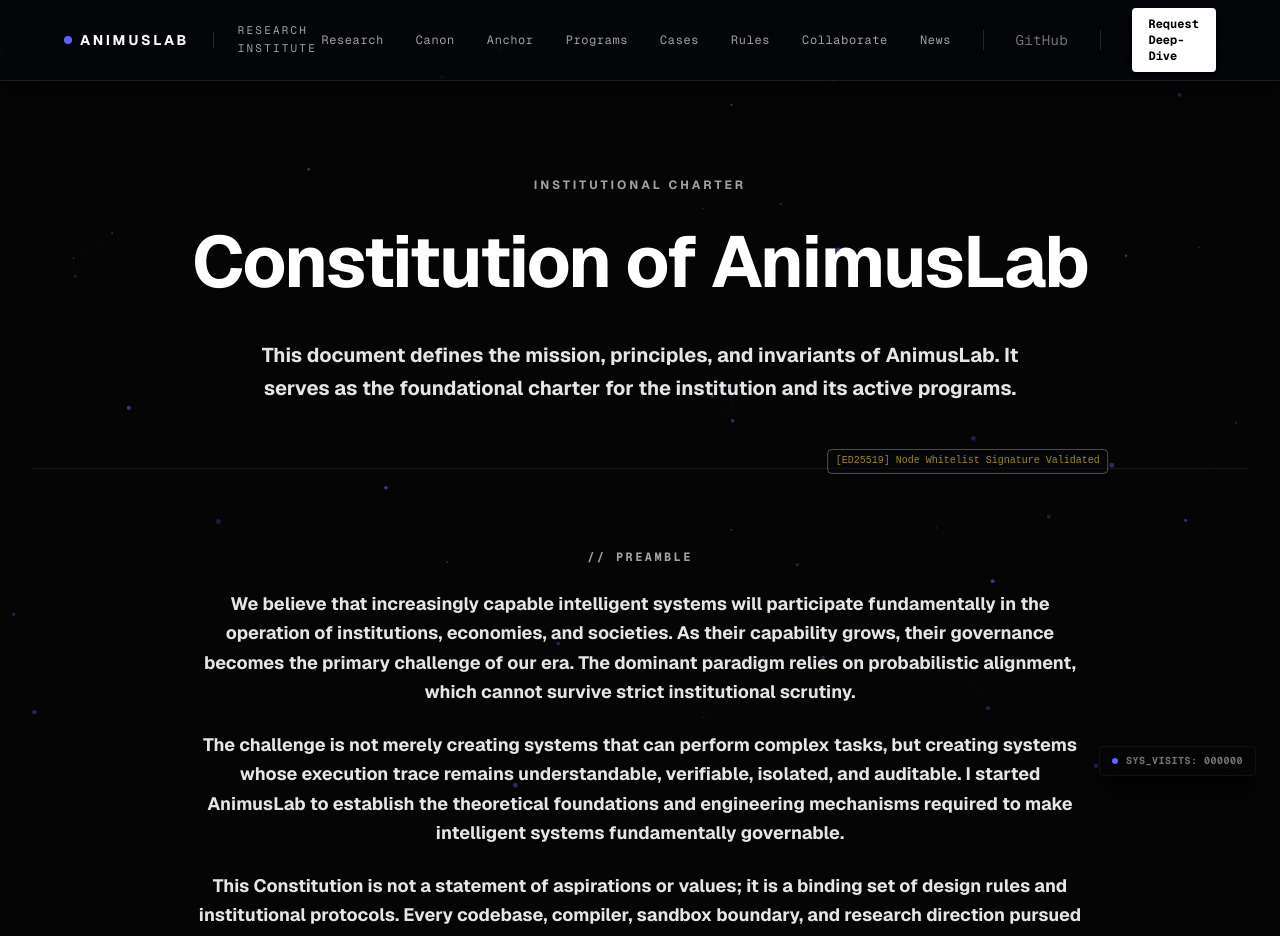
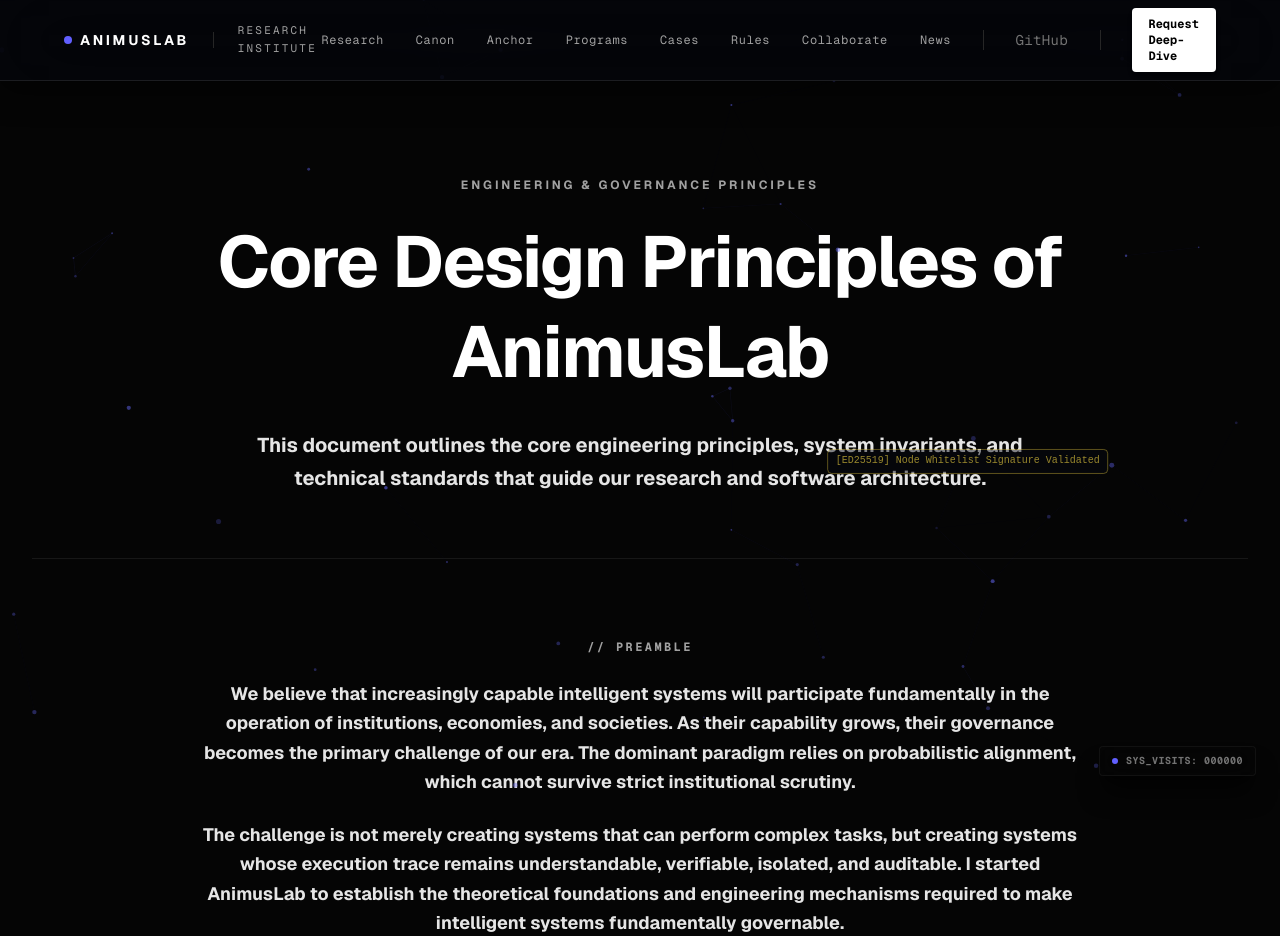
Before and after one commit to AnimusLab/animus-manifesto, a Next.js app: page /constitution in a window 1280 px wide. Shown: the top 936 px of the page. Built offline with nearby package versions, Linux system fonts and the light colour scheme.

Commit message:
docs: shift constitution framing to personal engineering design principles per Priority 4 report

```diff
--- a/app/constitution/page.tsx
+++ b/app/constitution/page.tsx
@@ -3,7 +3,7 @@
 import Footer from "../components/Footer";
 
 export const metadata: Metadata = {
-  title: "The Constitution | AnimusLab",
+  title: "Engineering Design Principles | AnimusLab",
   alternates: {
     canonical: "/constitution",
   },
@@ -165,15 +165,15 @@
         {/* HERO */}
         <section className="mb-20 border-b border-neutral-900 pb-16 text-center flex flex-col items-center w-full">
           <p className="text-xs uppercase tracking-[0.25em] text-neutral-400 font-bold mb-6">
-            Institutional Charter
+            Engineering & Governance Principles
           </p>
 
           <h1 className="text-5xl md:text-7xl font-bold text-white tracking-tight leading-tight">
-            Constitution of AnimusLab
+            Core Design Principles of AnimusLab
           </h1>
 
           <p className="mt-8 max-w-3xl text-lg md:text-xl text-neutral-200 font-bold leading-relaxed mx-auto">
-            This document defines the mission, principles, and invariants of AnimusLab. It serves as the foundational charter for the institution and its active programs.
+            This document outlines the core engineering principles, system invariants, and technical standards that guide our research and software architecture.
           </p>
         </section>
 
@@ -191,7 +191,7 @@
               The challenge is not merely creating systems that can perform complex tasks, but creating systems whose execution trace remains understandable, verifiable, isolated, and auditable. I started AnimusLab to establish the theoretical foundations and engineering mechanisms required to make intelligent systems fundamentally governable.
             </p>
             <p>
-              This Constitution is not a statement of aspirations or values; it is a binding set of design rules and institutional protocols. Every codebase, compiler, sandbox boundary, and research direction pursued by AnimusLab must conform to these articles. If an implementation violates these rules, the implementation must change. The Constitution does not.
+              These principles are a non-negotiable set of engineering design rules and technical invariants I hold myself and our systems to. Every codebase, compiler, sandbox boundary, and research direction pursued at AnimusLab must conform to these design rules. If an implementation violates these rules, the implementation must change. The principles do not.
             </p>
             <p className="text-white font-extrabold">
               Tanishq Dasari, Founder of AnimusLab
```
